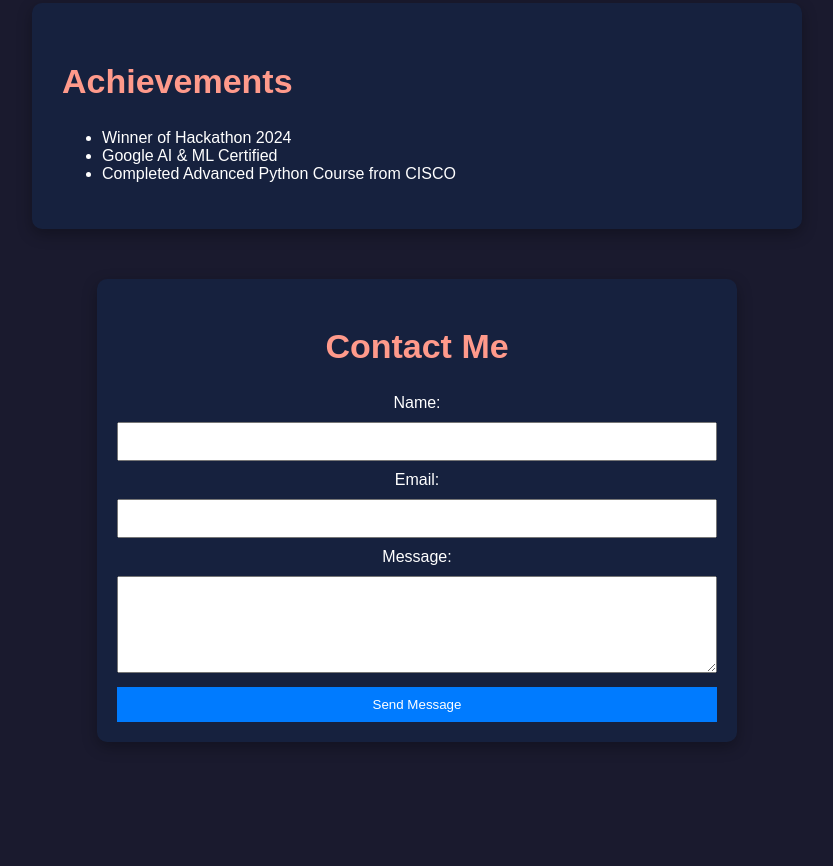
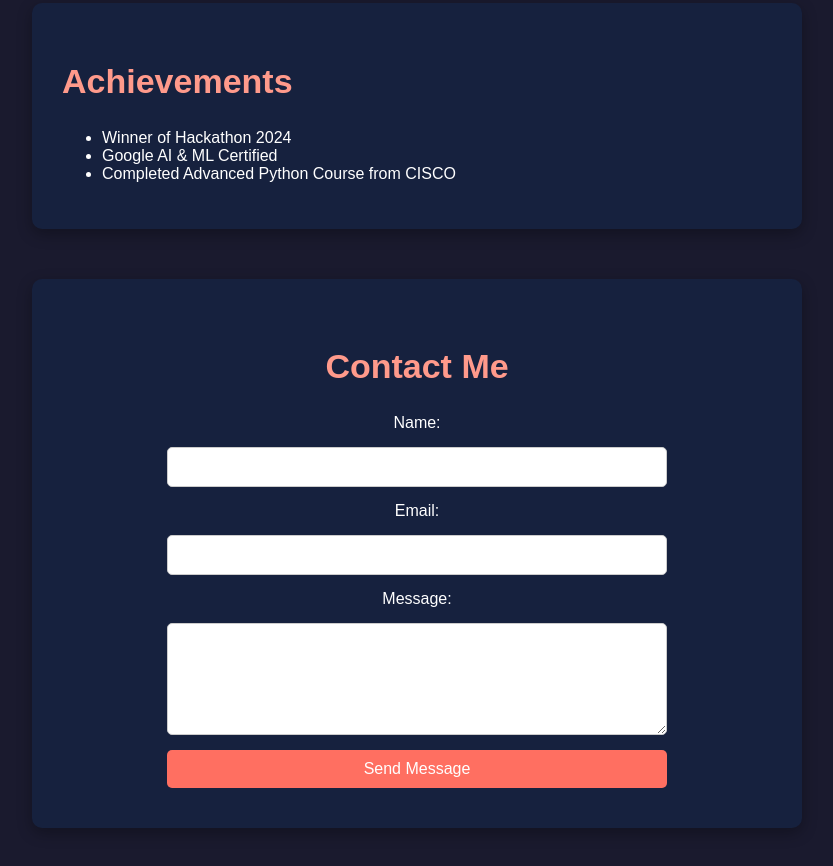
Before and after one commit to symbol-hub/pratikmane12.github.io, a plain HTML site: page index.html in a window 1280 px wide. Shown: the part 1950-2816 px from the top of the page, without its empty margins (428-1261 px from the left). Before the commit the page ends 2742 px from the top, so only its background shows below. Drawn offline with Linux system fonts and the light colour scheme.

Commit message:
Update styles.css

```diff
--- a/styles.css
+++ b/styles.css
@@ -106,45 +106,39 @@ p {
     transform: translateY(-5px);
 }
 
-/* Contact */
 #contact {
-    text-align: center;
+  text-align: center;
+  padding: 40px;
 }
 
-#contact p {
-    font-size: 22px;
+.contact-form {
+  max-width: 500px;
+  margin: 0 auto;
+  display: flex;
+  flex-direction: column;
+  gap: 15px;
 }
 
-#contact a {
-    color: #ff9a8b;
-    font-weight: bold;
-    text-decoration: none;
+.contact-form input,
+.contact-form textarea {
+  padding: 10px;
+  font-size: 1rem;
+  border: 1px solid #ccc;
+  border-radius: 5px;
 }
 
-#contact a:hover {
-    text-decoration: underline;
-}
-#contact {
-  width: 100%;
-  max-width: 600px;
-  margin: auto;
-  padding: 20px;
+.contact-form button {
+  padding: 10px;
+  font-size: 1rem;
+  background-color: #ff6f61;
+  color: white;
+  border: none;
+  border-radius: 5px;
+  cursor: pointer;
 }
 
-form input, form textarea {
-  width: 100%;
-  padding: 10px;
-  margin: 10px 0;
-  box-sizing: border-box;
-}
-
-form button {
-  background-color: #007BFF;
-  color: white;
-  padding: 10px;
-  border: none;
-  cursor: pointer;
-  width: 100%;
+.contact-form button:hover {
+  background-color: #ff3b2e;
 }
 
 
```
